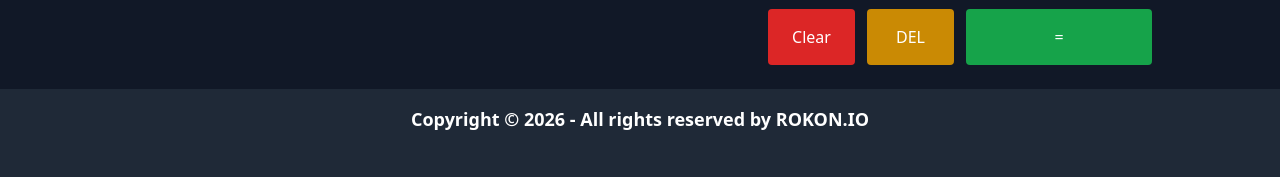
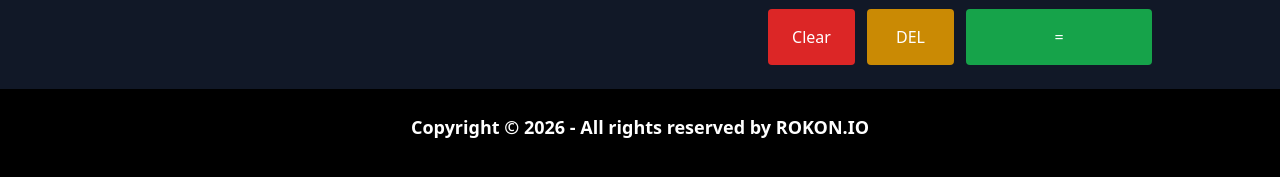
Before and after one commit to ROKON-099/Calculator, a plain HTML site: page index.html in a window 1280 px wide. Shown: the part 359-536 px from the top of the page. Drawn offline with nearby package versions, Linux system fonts and the light colour scheme.

Commit message:
7th commit

```diff
--- a/index.html
+++ b/index.html
@@ -6,9 +6,9 @@
     <title>Calculator</title>
     <script src="https://cdn.tailwindcss.com"></script>
 </head>
-<body class="bg-gray-800">
+<body class="lg:bg-black bg-gray-800">
 
-    <section class="flex flex-col md:flex-row w-full min-h-90vh bg-gray-900">
+    <section class="flex flex-col md:flex-row w-full min-h-100vh bg-gray-900">
 
 <!-- Left Side -->
         <div class="w-full md:w-1/2 flex flex-col items-center justify-center p-6 text-center">
@@ -64,10 +64,10 @@
             </div>
 
            </section>
-        <footer class="w-full bg-gray-800 text-white py-4 px-4">
-  <div class="max-w-7xl mx-auto flex flex-col sm:flex-row justify-center items-center text-center gap-2">
+        <footer class="w-full lg:bg-black   text-white px-2 py-2">
+  <div class="max-w-7xl mx-auto flex flex-col sm:flex-row  justify-center items-center text-center gap-2">
 
-    <p class="text-sm sm:text-base md:text-lg font-semibold">
+    <p class="text-sm sm:text-base md:text-lg mt-4  font-semibold">
       Copyright © <span id="year"></span>
       <span class="block sm:inline"> - All rights reserved by ROKON.IO</span>
     </p>
```
